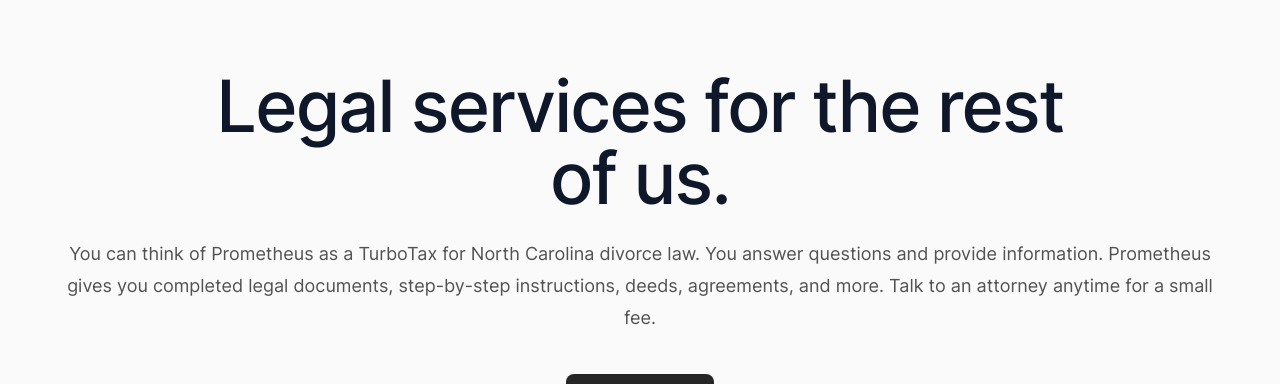
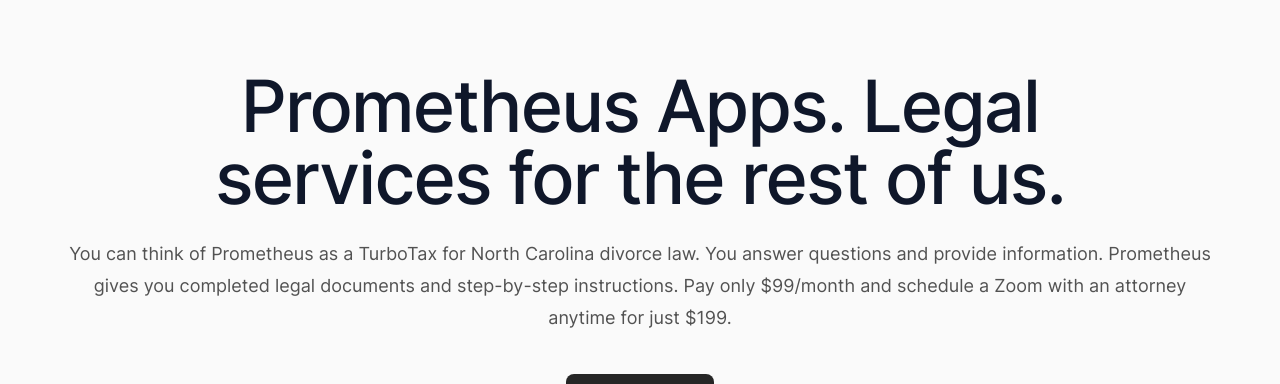
Before and after one commit to David44357/KingLawWebsite, a Next.js app: page /prometheus in a window 1280 px wide. Shown: the part 182-566 px from the top of the page. Built offline with nearby package versions, Linux system fonts and the light colour scheme.

Commit message:
Update PromHero.jsx

```diff
--- a/src/components/PromHero.jsx
+++ b/src/components/PromHero.jsx
@@ -333,10 +333,10 @@ export function PromHero() {
         <div className="mx-auto max-w-7xl px-4 sm:px-6 lg:px-8 pb-16 pt-20 text-center lg:pt-32">
           <div className="">
             <h1 className="mx-auto max-w-4xl font-display text-5xl font-medium tracking-tight text-slate-900 sm:text-7xl">
-              Legal services for the rest of us.
+              Prometheus Apps. Legal services for the rest of us.
             </h1>
             <p className="mt-6 text-lg text-gray-600">
-              {'You can think of Prometheus as a TurboTax for North Carolina divorce law. You answer questions and provide information. Prometheus gives you completed legal documents, step-by-step instructions, deeds, agreements, and more. Talk to an attorney anytime for a small fee. '}
+              {'You can think of Prometheus as a TurboTax for North Carolina divorce law. You answer questions and provide information. Prometheus gives you completed legal documents and step-by-step instructions. Pay only $99/month and schedule a Zoom with an attorney anytime for just $199.'}
             </p>
             <div className="mt-10 flex justify-center gap-x-6">
               {/* <AppStoreLink /> */}
```
